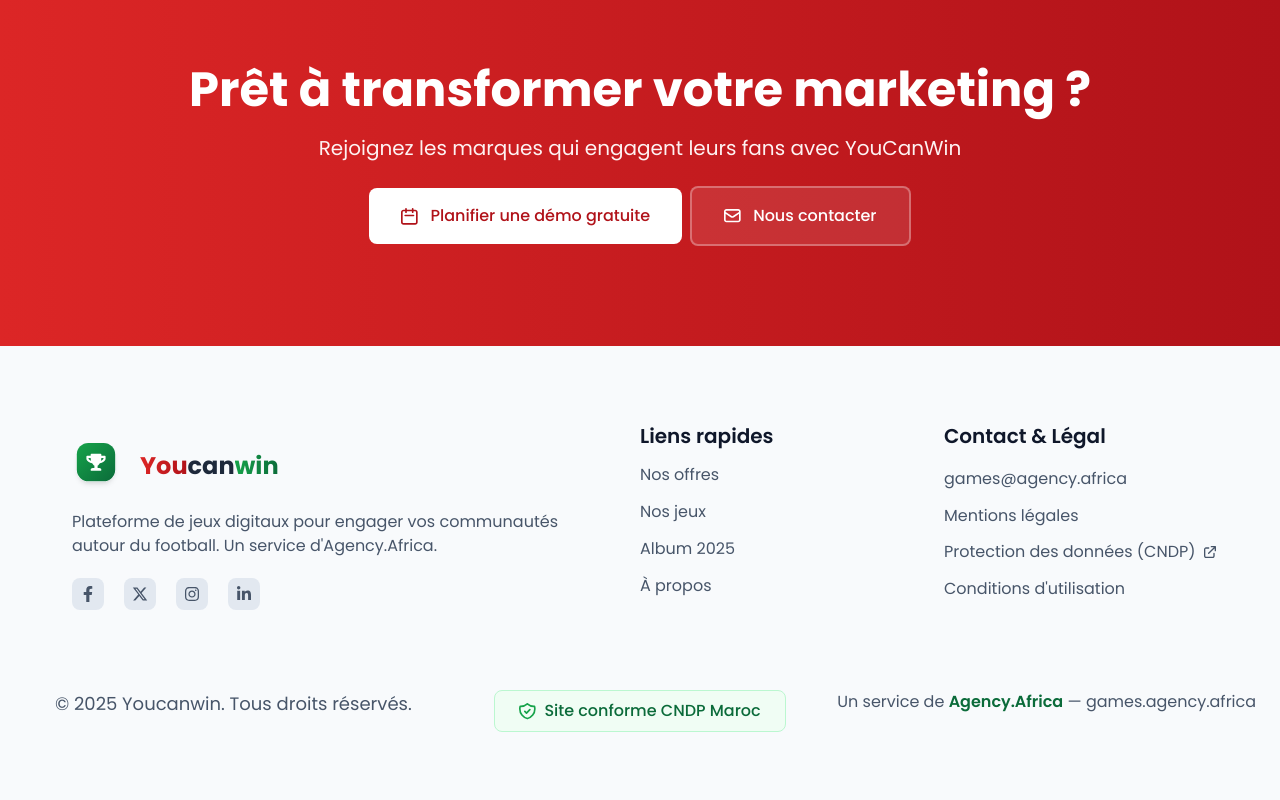
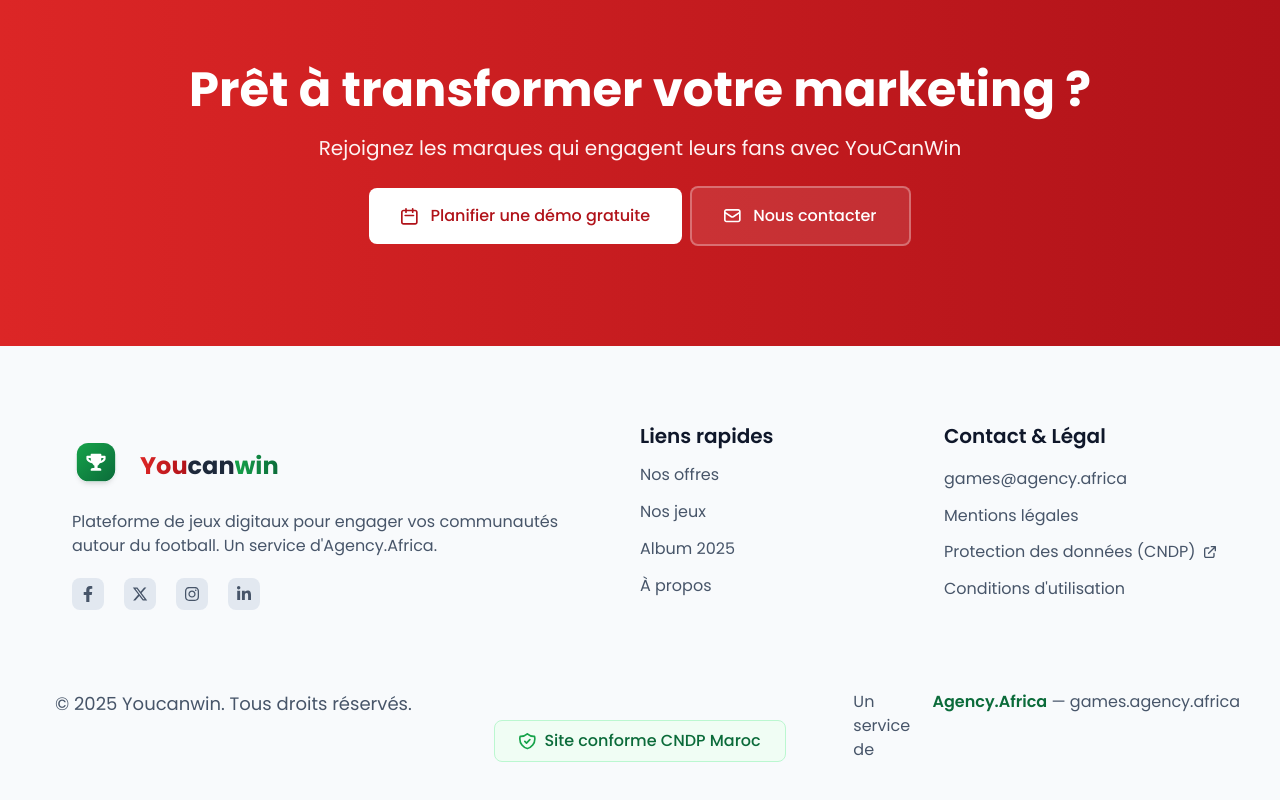
Before and after one commit to LatestPhysx/Challenge-VOID, a React (Vite) app: page / in a window 1280 px wide. Shown: the part 7137-7937 px from the top of the page. Built offline with nearby package versions, Linux system fonts and the light colour scheme.

Commit message:
Added Word Wrap

```diff
--- a/src/Components/Footer/Footer.tsx
+++ b/src/Components/Footer/Footer.tsx
@@ -49,7 +49,7 @@
                 <span className='flex items-end md:justify-center'>
                     <div className='py-2 px-6 flex flex-row gap-2 items-center justify-center bg-[#F0FDF4] border border-[#BBF7D0] rounded-lg text-[#0B6B3A] poppins-medium'><img src={GreenShield} alt="" /> Site conforme CNDP Maroc</div>
                 </span>
-                <span className='flex whitespace-pre items-start md:justify-center text-[#475569] poppins-regular'>
+                <span className='flex whitespace-normal wrap-break-word items-start md:justify-center text-[#475569] poppins-regular'>
                     Un service de&nbsp;<span className='text-[#0B6B3A] poppins-semibold'>Agency.Africa</span>&nbsp;—&nbsp;<a target='_blank' href="http://games.agency.africa">games.agency.africa</a>
                 </span>
             </div>
```
